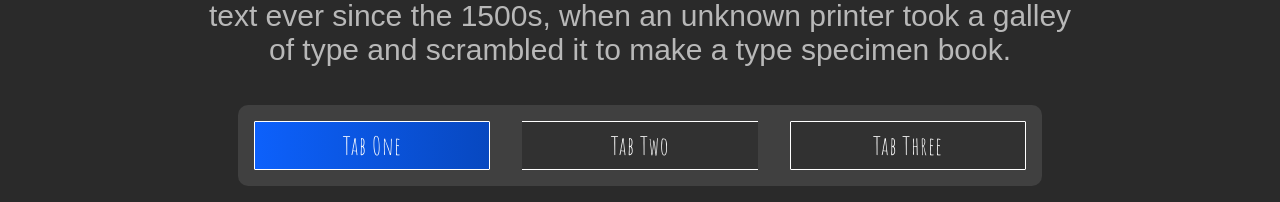
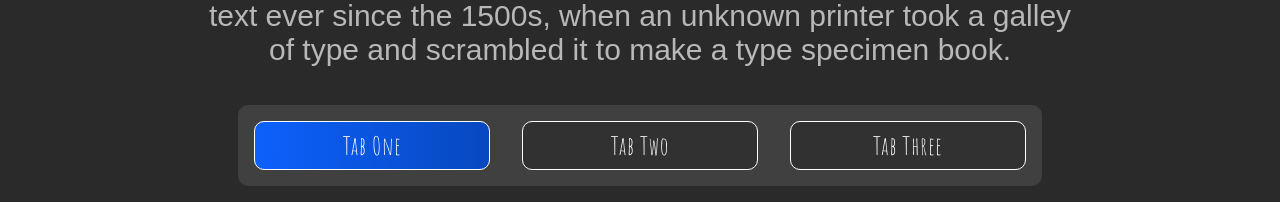
Before and after one commit to jonasmachados/portfolio, a React (Create React App) app: page / in a window 1280 px wide. Shown: the part 2545-2747 px from the top of the page. Built offline with nearby package versions, Linux system fonts and the light colour scheme; a web font is replaced by a local one.

Commit message:
Fix tab of Projects Component

```diff
--- a/src/components/Projects/Projects.css
+++ b/src/components/Projects/Projects.css
@@ -34,7 +34,7 @@
 
 .project .nav.nav-pills .nav-link {
   background-color: rgb(49, 49, 49);
-  border-radius: 0;
+  border-radius: 10px;
   padding: 17px 1;
   color: #fff;
   width: 100%;
@@ -51,7 +51,6 @@
   position: absolute;
   width: 0;
   height: 100%;
-  background: linear-gradient(90.21deg, var(--primary-color) -5.91%, var(--second-color) 111.58%);
   top: 0;
   left: 0;
   z-index: -1;
@@ -61,21 +60,25 @@
   width: 100% !important;
 }
 .project .nav.nav-pills .nav-link.active {
+  background: linear-gradient(90.21deg, var(--primary-color) -5.91%, var(--second-color) 111.58%);
   border: 1px solid rgb(49, 49, 49);
 }
 
 /* HERE HERE HERE*/
 .nav-link#projects-tabs-tab-first {
+  position: static;
   border: 1px solid #fff;
-  border-radius: 1px
+  border-radius: 10px
 }
 .nav-link#projects-tabs-tab-second {
-  border-top: 1px solid #fff;
-  border-bottom: 1px solid #fff;
+  position: static;
+  border: 1px solid #fff;
+  border-radius: 10px
 }
 .nav-link#projects-tabs-tab-third {
+  position: static;
   border: 1px solid #fff;
-  border-radius: 1px
+  border-radius: 10px
 }
 .proj-imgbx {
   padding-top: 5%;
@@ -122,13 +125,13 @@
   font-size: 15px;
   letter-spacing: 0.8px;
 }
-.background-image-right {
-  top: 20%;
-  position: absolute;
-  bottom: 0;
-  width: 35%;
-  right: 0;
-  z-index: -4;
+
+.proj-imgbx img{
+  position: static;
+  width: 100%;
+  height: 20%;
+  opacity: 1;
+
 }
 
 
```
